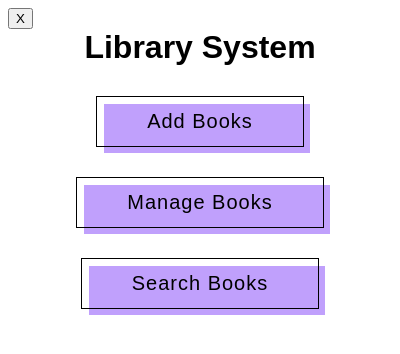
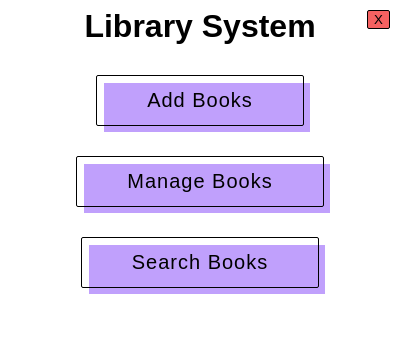
Before and after one commit to silas-hw/as-tkinter, an Electron app: page library-challenge/electron version/index.html in a window 400 px wide. Drawn offline with Linux system fonts and the light colour scheme.

Commit message:
Update style.css

```diff
--- a/library-challenge/electron version/style.css
+++ b/library-challenge/electron version/style.css
@@ -29,6 +29,9 @@ div.form-elem{
         font-weight: 120;
     }
 
+button {
+    border-radius: 2px;
+}
 
 /* Fill button styling */
 button.fill {
@@ -86,6 +89,21 @@ button.back {
         background-color: rgb(248, 142, 142);
     }
 
+button.close {
+    position: fixed;
+    top:10px;
+    right:10px;
+
+    border: 1px solid black;
+    background-color: rgb(245, 97, 97);
+
+    transition: 0.2s;
+}
+
+    button.close:hover{
+        background-color: rgb(248, 142, 142);
+    }
+
 form{
     margin-top: 10px;
 }
```
